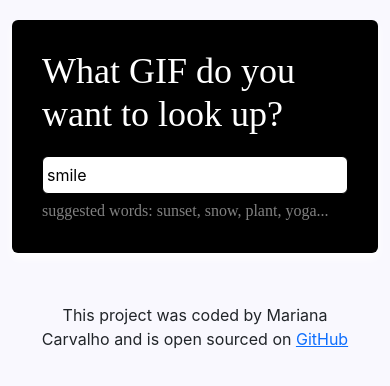
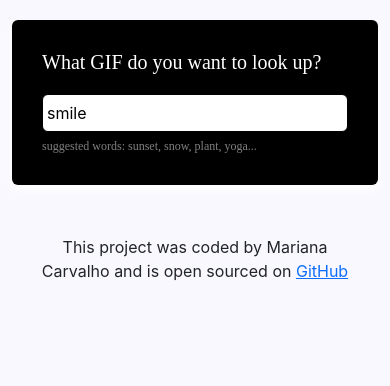
Before and after one commit to MarianavCarvalho/gifs-project, a React (Create React App) app: page / in a window 390 px wide. Shown: the top 386 px of the page. Built offline with nearby package versions, Linux system fonts and the light colour scheme; a web font is replaced by a local one.

Commit message:
added responsive

```diff
--- a/src/Gifs.css
+++ b/src/Gifs.css
@@ -29,3 +29,13 @@
     margin-top: 5px;
     font-family: 'Sedgwick Ave Display';
 }
+
+@media(max-width: 700px){
+    .Gifs h1{
+        font-size: 20px;
+    }
+
+    .Gifs .hint {
+    font-size: 12px;
+        }
+}
--- a/src/Results.css
+++ b/src/Results.css
@@ -1,9 +1,10 @@
-img {
+.Results img {
     border-radius: 4px;
     max-width: 100%;
     margin: 10px auto;
     display: block;
  }
+
 
 .Results {
     background: black;
@@ -13,3 +14,12 @@ img {
     margin: 20px 0;
 
 }
+
+@media(max-width: 700px){
+.col-4{
+width: fit-content;
+    margin: 0 auto;
+    }
+
+
+}
--- a/src/Results.js
+++ b/src/Results.js
@@ -12,7 +12,7 @@ return (
         return (
     <div class="col-4" key={index}>
 
-        <img src={result.images.fixed_height.url} alt="" className="img-responsive"/>
+        <img src={result.images.fixed_height.url} alt="" />
         </div>
 
         )
```
